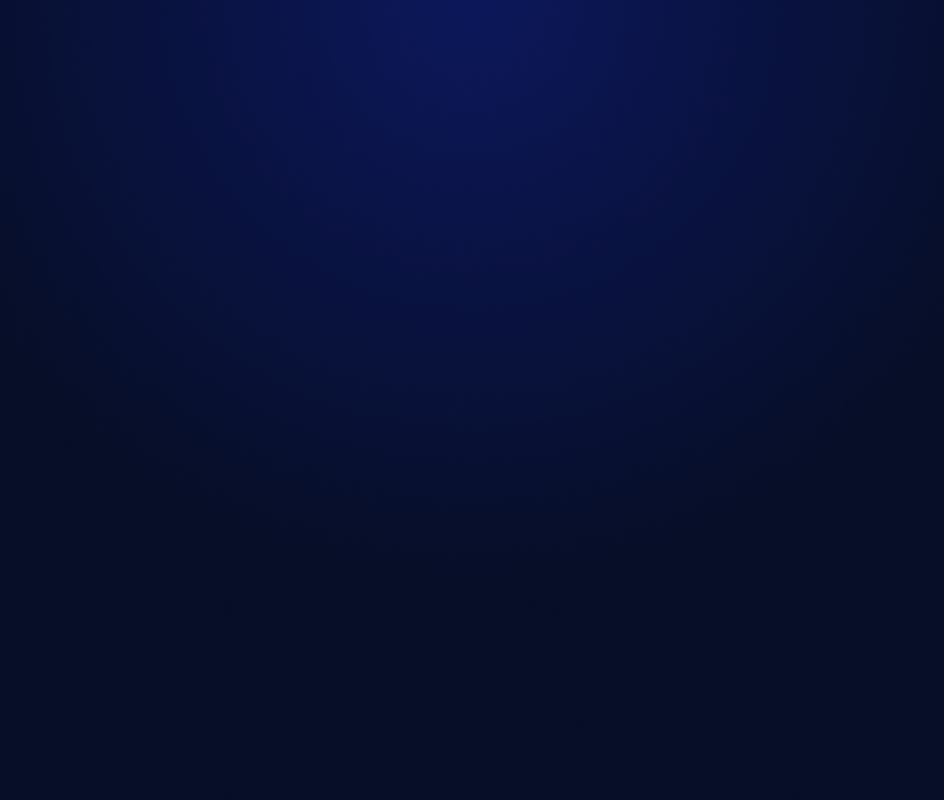
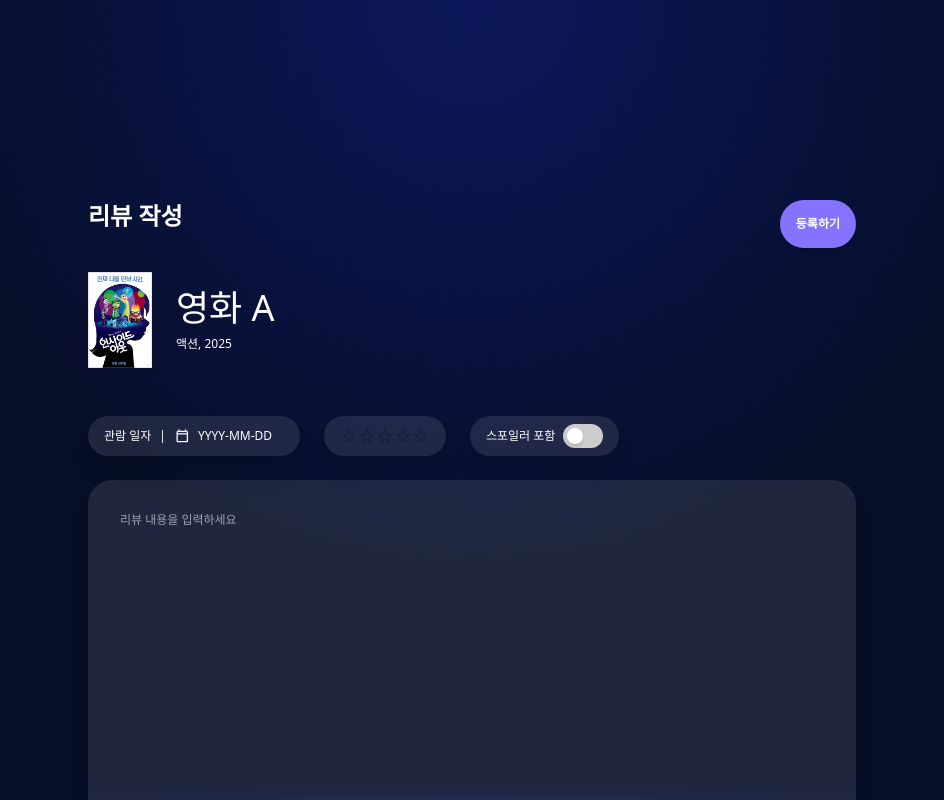
Before and after one commit to AutoeverInsideMovie/Insidemovie-FE, a React (Vite) app: page /review-write in a window 1280 px wide. Before the commit this address had no page. Shown: the top 800 px of the page, without its empty margins (168-1112 px from the left). Built offline with nearby package versions, Linux system fonts and the light colour scheme.

Commit message:
[FEAT] 리뷰 작성 화면 기본 구현(일부 미구현)_(250715_2042)

```diff
--- a/package.json
+++ b/package.json
@@ -15,7 +15,9 @@
     "@mui/icons-material": "^7.2.0",
     "@mui/material": "^7.2.0",
     "axios": "^1.10.0",
+    "date-fns": "^4.1.0",
     "react": "^19.1.0",
+    "react-datepicker": "^8.4.0",
     "react-dom": "^19.1.0",
     "react-router-dom": "^7.6.3"
   },
--- a/public/mock/boxoffice.json
+++ b/public/mock/boxoffice.json
@@ -4,7 +4,9 @@
         "rank": 1,
         "title": "영화 A",
         "rating": 1.0,
-        "image": "../assets/sample_poster.png"
+        "image": "../assets/sample_poster.png",
+        "genre": "액션",
+        "releaseYear": "2025"
     },
     {
         "id": 2,
--- /dev/null
+++ b/public/mock/movie1.json
@@ -0,0 +1,9 @@
+{
+    "id": 1,
+    "rank": 1,
+    "title": "영화 A",
+    "rating": 1.0,
+    "image": "../assets/sample_poster.png",
+    "genre": "액션",
+    "releaseYear": "2025"
+}
--- a/src/App.tsx
+++ b/src/App.tsx
@@ -4,6 +4,7 @@ import Login from "./pages/Login";
 import Home from "./pages/Home";
 import Signup from "./pages/Signup";
 import BoxOffice from "./pages/BoxOffice";
+import ReviewWrite from "./pages/ReviewWrite";
 
 const App: React.FC = () => {
     return (
@@ -13,6 +14,7 @@ const App: React.FC = () => {
                 <Route path="/login" element={<Login />} />
                 <Route path="/signup" element={<Signup />} />
                 <Route path="/boxoffice" element={<BoxOffice />} />
+                <Route path="/review-write" element={<ReviewWrite />} />
             </Routes>
         </BrowserRouter>
     );
--- /dev/null
+++ b/src/assets/styles/calendar.css
@@ -0,0 +1,5 @@
+.input {
+  color: white;
+  f
+
+}
--- a/src/pages/BoxOffice.tsx
+++ b/src/pages/BoxOffice.tsx
@@ -31,19 +31,14 @@ const BoxOffice: React.FC = () => {
 
     return (
         <>
-            <div>
             <div className="flex justify-center">
                 <div className="max-w-screen-md w-full min-h-screen">
-                        <div className="flex flex-col">
-                            <div className="py-[240px]">
+                    <div className="flex flex-col py-[240px]">
                         <h1 className="text-white text-2xl font-semibold pb-6 text-left">
                             박스오피스 순위 top100
                         </h1>
                         {movieList.map((movie) => (
-                                    <div
-                                        key={movie.id}
-                                        className="flex flex-row pb-6"
-                                    >
+                            <div key={movie.id} className="flex flex-row pb-6">
                                 <div className="text-4xl font-bold pl-8 first-line: pr-4 text-white">
                                     {movie.rank}
                                 </div>
@@ -59,9 +54,7 @@ const BoxOffice: React.FC = () => {
                                             {movie.title}
                                         </h1>
                                         <div className="text-white flex flex-row">
-                                                    <StarRating
-                                                        rating={movie.rating}
-                                                    />
+                                            <StarRating rating={movie.rating} />
                                             <div className="w-2 h-2"></div>
                                             {movie.rating.toFixed(1)}
                                         </div>
@@ -75,8 +68,6 @@ const BoxOffice: React.FC = () => {
                     </div>
                 </div>
             </div>
-                </div>
-            </div>
         </>
     );
 };
--- a/src/pages/Home.tsx
+++ b/src/pages/Home.tsx
@@ -28,6 +28,13 @@ const Home: React.FC = () => {
                 onClick={() => navigate("/login")}
                 className="ml-10"
             />
+            <Button
+                text={"리뷰 작성"}
+                textColor="white"
+                buttonColor="default"
+                onClick={() => navigate("/review-write")}
+                className="ml-10"
+            />
             <SearchSection />
             <CharacterCarousel />
             <MovieSection title="맞춤 영화" />
--- /dev/null
+++ b/src/pages/ReviewWrite.tsx
@@ -0,0 +1,193 @@
+import * as React from "react";
+import { useState, useEffect, useRef } from "react";
+import axios from "axios";
+import { useNavigate } from "react-router-dom";
+// 에셋
+import Poster from "../assets/sample_poster.png";
+import Button from "../components/Button";
+import TransparentBox from "../components/TransparentBox";
+// 날짜 라이브러리
+import DatePicker from "react-datepicker";
+import "react-datepicker/dist/react-datepicker.css";
+import CalendarIcon from "../assets/calendar.svg?react";
+import ReactDatePicker from "react-datepicker";
+import { format } from "date-fns";
+
+// 평점 라이브러리
+import SelectStars from "@mui/material/Rating";
+
+interface Movie {
+    id: number;
+    image: string;
+    title: string;
+    genre: string;
+    releaseYear: string;
+}
+const ReviewWrite: React.FC = () => {
+    const [movie, setMovie] = useState<Movie | null>(null);
+
+    const [content, setContent] = useState<string>("");
+    const [rating, setRating] = useState<number>(0);
+    const [spoilerType, setSpoilerType] = useState<boolean>(false);
+    const [watchedAt, setWatchedAt] = useState<Date | null>();
+
+    const navigate = useNavigate();
+
+    // 달력 아이콘으로 달력 열기
+    const datePickerRef = useRef<ReactDatePicker | null>(null);
+    const openCalendar = () => {
+        if (datePickerRef.current) {
+            datePickerRef.current.setOpen(true);
+        }
+    };
+    // 최초 마운트
+    useEffect(() => {
+        const fetchMovie = async () => {
+            try {
+                const res = await axios.get<Movie>("/mock/movie1.json");
+                setMovie(res.data);
+                console.log("불러온 영화 정보 : ", res.data);
+            } catch (e) {
+                console.error("영화 정보 조회 에러!! : ", e);
+            }
+        };
+
+        fetchMovie();
+    }, []);
+
+    // 제출
+    const handleSubmit = async () => {
+        if (!content.trim()) {
+            alert("리뷰 내용을 입력해주세요.");
+            return;
+        }
+        if (!watchedAt) {
+            alert("관람 일자를 선택해주세요.");
+            return;
+        }
+
+        try {
+            const payload = {
+                movieId: movie?.id,
+                content,
+                rating,
+                watchedAt:
+                    watchedAt instanceof Date
+                        ? format(watchedAt, "yyyy-MM-dd")
+                        : null,
+                spoilerType,
+            };
+            console.log("전송할 데이터:", payload);
+            // await axios.post("http://localhost:8080", payload);
+            alert("리뷰가 등록되었습니다.");
+            navigate("/"); // 홈으로 이동
+        } catch (err) {
+            console.error("리뷰 등록 실패:", err);
+            alert("리뷰 등록 중 오류가 발생했습니다.");
+        }
+    };
+
+    return (
+        <>
+            <div className="flex justify-center">
+                <div className="max-w-screen-md w-full min-h-screen">
+                    <div className="flex flex-col py-[200px]">
+                        <div className="flex justify-between">
+                            <h1 className="text-white text-2xl font-semibold text-left">
+                                리뷰 작성
+                            </h1>
+                            <Button
+                                text={"등록하기"}
+                                textColor="white"
+                                buttonColor="default"
+                                onClick={handleSubmit}
+                                className="px-14"
+                            />
+                        </div>
+                        <div className="flex items-center gap-4 w-full my-6 ">
+                            <img
+                                src={Poster || movie?.image}
+                                alt="포스터"
+                                className="w-16 h-24"
+                            />
+                            <div className="flex flex-col justify-center gap-2 pl-2">
+                                <h3 className="text-4xl font-normal text-white">
+                                    {movie?.title}
+                                </h3>
+                                <p className="text-xs text-white">
+                                    {movie?.genre}, {movie?.releaseYear}
+                                </p>
+                            </div>
+                        </div>
+
+                        <div className="flex items-center gap-6 my-6 flex-wrap">
+                            {/* 관람일 */}
+                            <TransparentBox className="flex justify-between h-[40px] text-white text-xs p-2 px-4 gap-2 items-center">
+                                <span>관람 일자</span>
+                                <span>|</span>
+                                <div className="flex justify-center items-center cursor-pointer">
+                                    <CalendarIcon
+                                        className="w-4 h-4"
+                                        onClick={openCalendar}
+                                    />
+                                    <DatePicker
+                                        popperClassName="z-[9999]"
+                                        portalId="root-portal"
+                                        ref={datePickerRef}
+                                        selected={watchedAt}
+                                        onChange={(date) => setWatchedAt(date)}
+                                        showYearDropdown
+                                        showMonthDropdown
+                                        dropdownMode="select"
+                                        maxDate={new Date()}
+                                        placeholderText="YYYY-MM-DD"
+                                        dateFormat="yyyy-MM-dd"
+                                        className="w-[94px] bg-transparent text-white placeholder-white outline-none px-2 py-1 rounded"
+                                    />
+                                </div>
+                            </TransparentBox>
+                            <TransparentBox className="h-[40px] text-white text-xs p-2 px-4 flex justify-center items-center">
+                                {/* 변경 예정 */}
+                                <SelectStars
+                                    name="half-rating"
+                                    precision={0.5}
+                                    size="small"
+                                />
+                            </TransparentBox>
+
+                            <TransparentBox className="h-[40px] text-white text-xs p-2 px-4 gap-2 flex justify-between items-center">
+                                <span>스포일러 포함</span>
+                                <button
+                                    onClick={() => setSpoilerType(!spoilerType)}
+                                    className={`w-10 h-6 flex items-center rounded-full p-1 duration-300 ${
+                                        spoilerType
+                                            ? "bg-movie_sub"
+                                            : "bg-grey_200"
+                                    }`}
+                                >
+                                    <div
+                                        className={`w-4 h-4 bg-white rounded-full shadow-md transform duration-300 ${
+                                            spoilerType
+                                                ? "translate-x-4"
+                                                : "translate-x-0"
+                                        }`}
+                                    />
+                                </button>
+                            </TransparentBox>
+                        </div>
+                        <TransparentBox className="h-[400px] text-white text-xs p-4 flex">
+                            <textarea
+                                placeholder="리뷰 내용을 입력하세요"
+                                className="bg-transparent text-white w-full h-full p-4 outline-none focus:ring-1 focus:ring-movie_sub rounded"
+                                value={content}
+                                onChange={(e) => setContent(e.target.value)}
+                            />
+                        </TransparentBox>
+                    </div>
+                </div>
+            </div>
+        </>
+    );
+};
+
+export default ReviewWrite;
```
Also changed, not shown: src/assets/calendar.svg (added), src/pages/WriteReview.tsx (deleted). Lines whose indentation alone changed are shown as unchanged.
